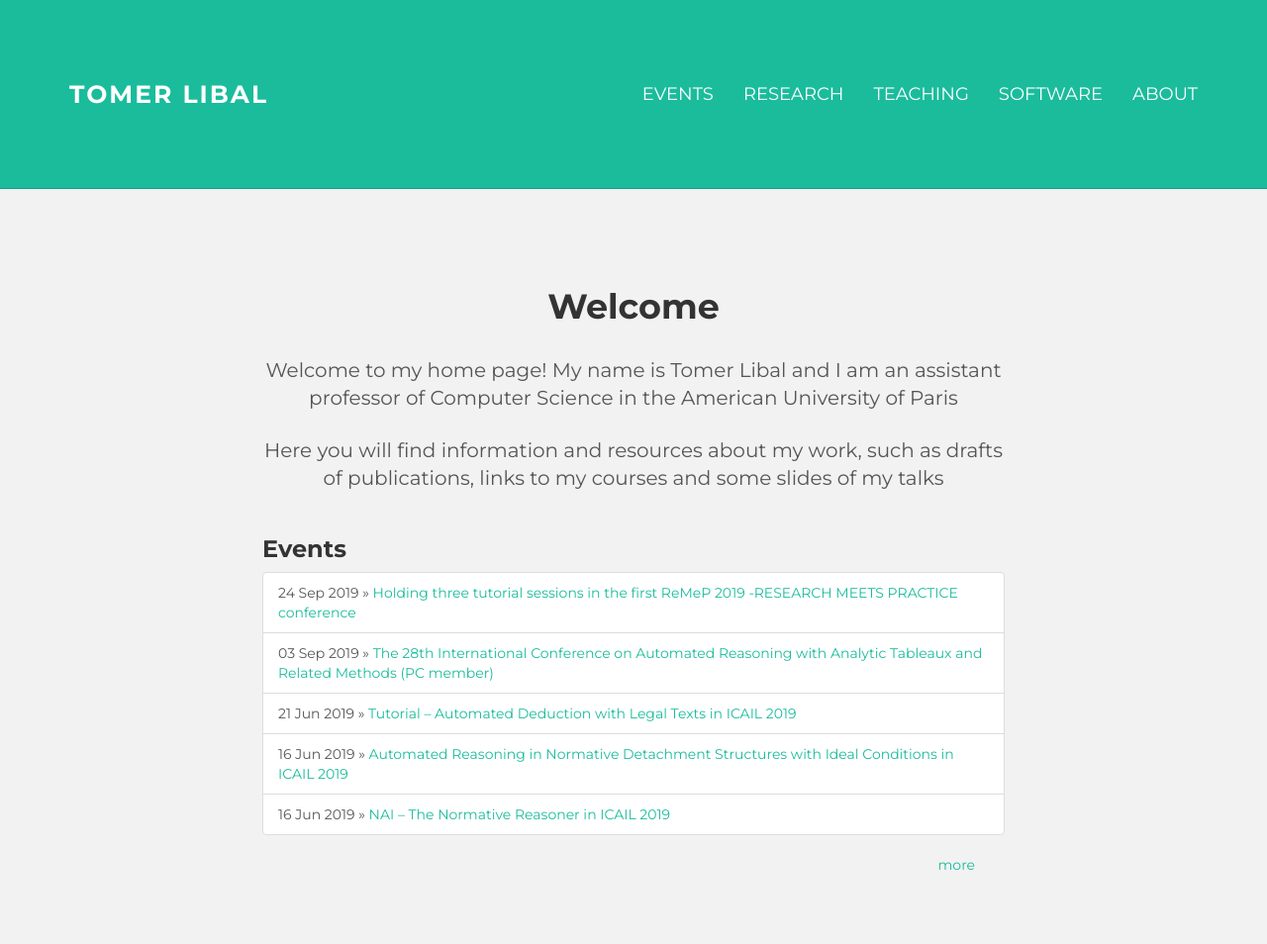
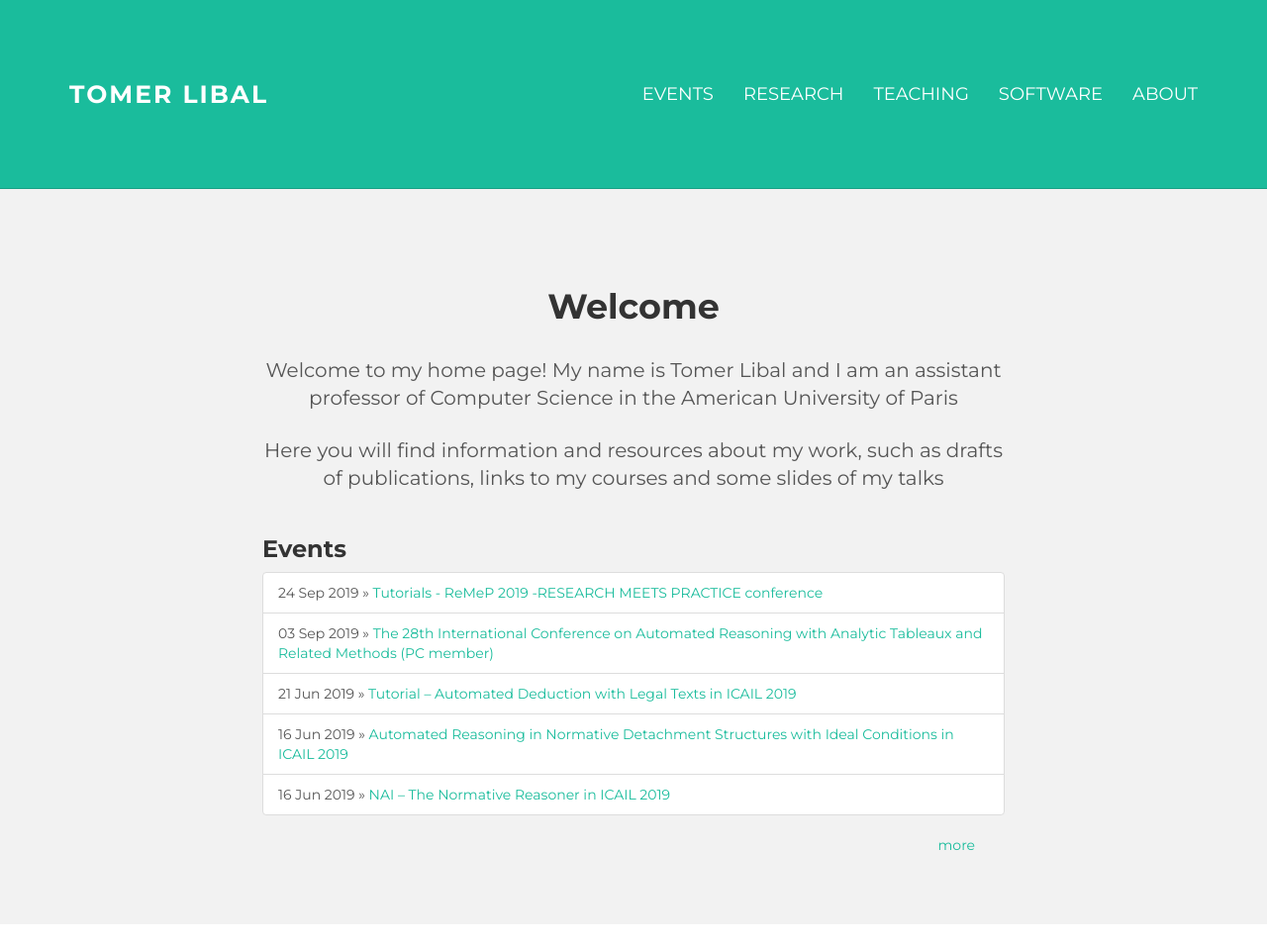
Before and after one commit to shaolintl/page, a Jekyll site: the page built from index.html, in a window 1280 px wide. Shown: the whole page at 99% size. Built offline with Jekyll 4.4.1, drawn with Linux system fonts in a browser that asks for light colours.

Commit message:
added remep

```diff
--- a/_posts/news/2019-09-24-remep.md
+++ b/_posts/news/2019-09-24-remep.md
@@ -1,7 +1,7 @@
 ---
 layout: post
 categories: news
-title: Holding three tutorial sessions in the first ReMeP 2019 -RESEARCH MEETS PRACTICE conference
+title: Tutorials - ReMeP 2019 -RESEARCH MEETS PRACTICE conference
 date: 2019-09-24
 link: https://www.remep.net/programme/
 ---
```
